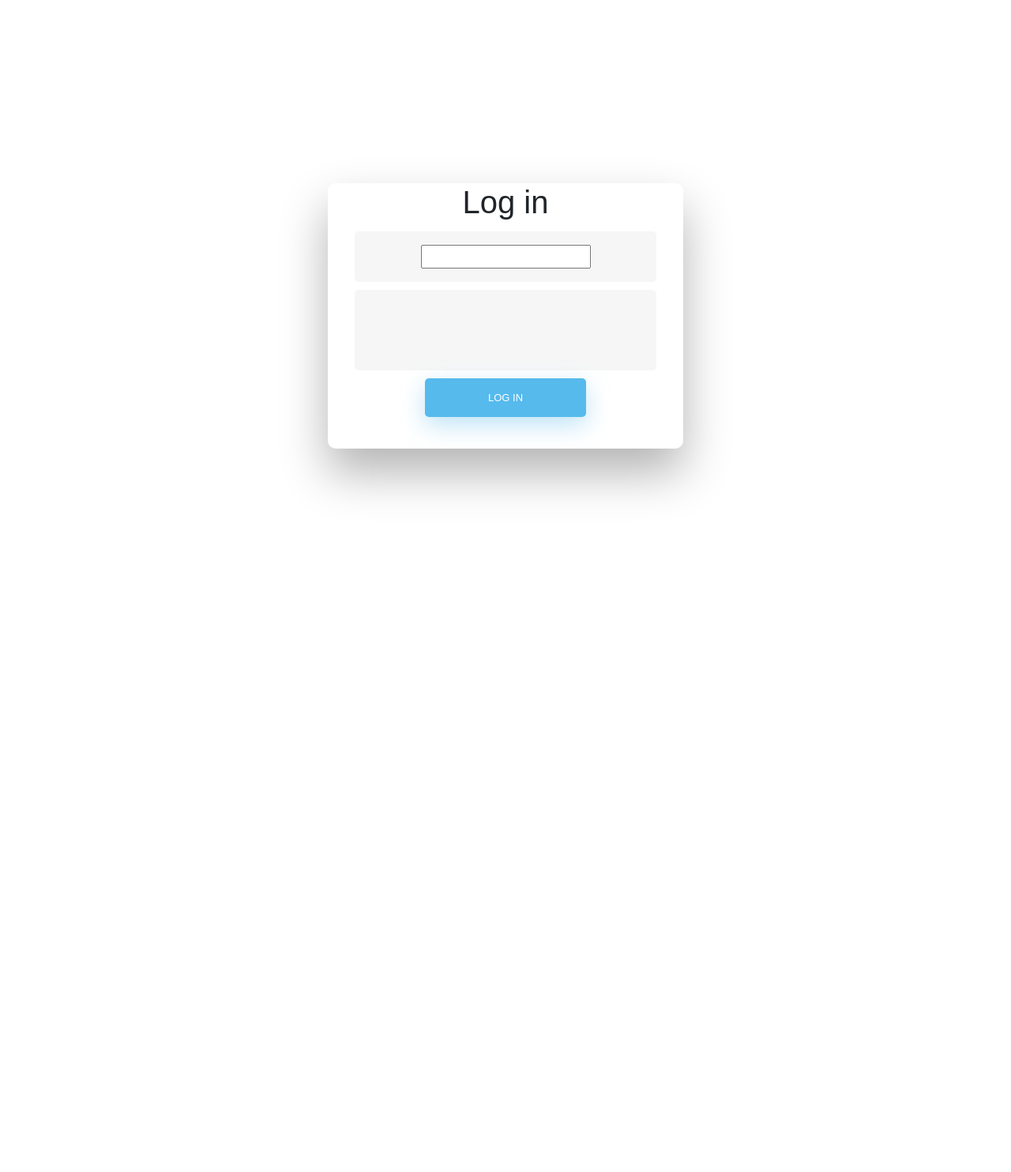
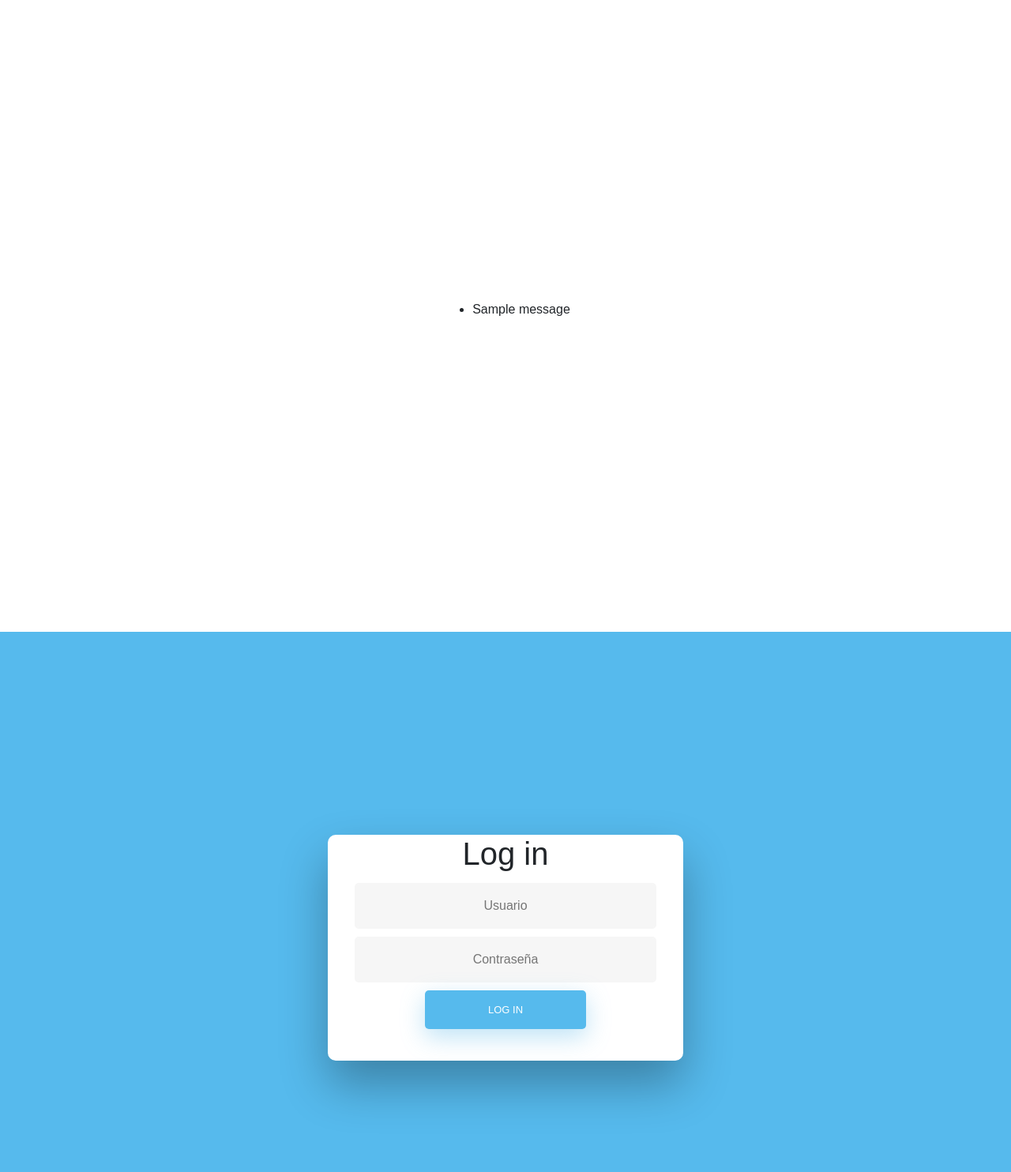
Before and after one commit to jdmejia92/WebSystem, a Flask app: page / in a window 1280 px wide. Shown: the top 1484 px of the page at 79% size. Before the commit the page ends 626 px from the top, so only its background shows below. Run offline with Flask 2, Linux system fonts and the light colour scheme; tables that the repository leaves empty hold one stand-in row (values such as "Sample post"); one stand-in notice (Sample message) is shown; parts of the project's set-up code (start-up, migrations or seed data) failed here and were passed over; some libraries are stand-ins or nearby versions.

Commit message:
Final touch users

```diff
--- a/WebSystem/forms.py
+++ b/WebSystem/forms.py
@@ -1,9 +1,9 @@
 from flask_wtf import FlaskForm
 from wtforms import EmailField, PasswordField, SubmitField
-from wtforms.validators import DataRequired
+from wtforms.validators import DataRequired, EqualTo
 
 
 class UsersForm(FlaskForm):
-    users = EmailField(u"Usuario", validators=[DataRequired(message="Debe colocar el usuario")])
-    password = PasswordField(u"Contraseña", validators=[DataRequired(message="Debe colocar la contraseña")])
+    users = EmailField(u"Usuario", validators=[DataRequired(message="Debe colocar el usuario"), EqualTo("confirm")], render_kw={"placeholder": "Usuario"})
+    password = PasswordField(u"Contraseña", validators=[DataRequired(message="Debe colocar la contraseña"), EqualTo("confirm")], render_kw={"placeholder": "Contraseña"})
     aceptar = SubmitField("Aceptar")
--- a/WebSystem/routes.py
+++ b/WebSystem/routes.py
@@ -1,7 +1,7 @@
 #from flask_login import LoginManager
 from WebSystem.forms import UsersForm
 from WebSystem import app
-from flask import render_template, jsonify, request, url_for, redirect
+from flask import flash, render_template, jsonify, request, url_for, redirect
 #from WebSystem.models import DataProcess
 
 route_db = app.config['ROUTE_BBDD']
@@ -16,8 +16,11 @@ def login():
 
 @app.route("/api/v01/login", methods=["GET", "POST"])
 def machines():
+    form = UsersForm()
     if request.method == "POST":
-        return render_template("system.html")
-    else:
-        print(request.form)
-        return redirect(url_for("start"))
+        if form.validate:
+
+            return render_template("system.html")
+        else:
+            flash("Usuario y/o contraseña incorrectos")
+            return redirect(url_for("start"))
--- a/WebSystem/static/css/login.css
+++ b/WebSystem/static/css/login.css
@@ -114,7 +114,7 @@ h2 {
     transform: scale(0.95);
   }
 
-  input[type=text], #email, #password{
+  input[type=text], input[type=email], input[type=password]{
     background-color: #f6f6f6;
     border: none;
     color: #0d0d0d;
@@ -135,7 +135,7 @@ h2 {
     border-radius: 5px 5px 5px 5px;
   }
 
-  input[type=text]:focus {
+  input[type=text]:focus input[type=email]:focus, input[type=password]:focus{
     background-color: #fff;
     border-bottom: 2px solid #5fbae9;
   }
--- a/WebSystem/static/css/style.css
+++ /dev/null
@@ -1,3 +0,0 @@
-#email {
-
-}
--- a/WebSystem/templates/index.html
+++ b/WebSystem/templates/index.html
@@ -12,19 +12,25 @@
   <title>WebSystem</title>
 </head>
 <body>
+  {% with messages = get_flashed_messages() %}
+    {% if messages %}
+    <section class="wrapper fadeInDown">
+        <ul>
+            {% for message in messages %}
+                <li class="fadeIn second">{{ message }}</li>
+            {% endfor %}
+        </ul>
+    </section>
+    {% endif %}
+  {% endwith%}
   <div class="wrapper fadeInDown">
     <div id="formContent">
       <h1>Log in</h1>
-
       <!-- Login Form -->
       <form action="/api/v01/login" method="POST">
+        {{ formulario.users }}
+        {{ formulario.password }}
         <!--input type="text" id="user" class="fadeIn second" name="user" placeholder="Usuario"-->
-            <div class="fadeIn second" id="email">
-                {{ formulario.users() }}
-            </div>
-            <div class="fadeIn third" id="password">
-                {{ formulario.password() }}
-            </div>
         <!--input type="password" id="password" class="fadeIn third" name="password" placeholder="Contraseña"-->
         <input type="submit" id="Log In" class="fadeIn fourth" value="Log In" name="Log In">
       </form>
--- a/data/create_table_users.sql
+++ b/data/create_table_users.sql
@@ -1,7 +1,7 @@
 CREATE TABLE "Users" (
-	"User"	TEXT NOT NULL,
+	"id"	INTEGER NOT NULL,
+	"User"	TEXT NOT NULL UNIQUE,
 	"Password"	INTEGER NOT NULL,
-	"IP"	INTEGER NOT NULL,
 	"Priority"	TEXT NOT NULL,
-	PRIMARY KEY("User")
+	PRIMARY KEY("id")
 );
```
Also changed, not shown: data/users.db. Lines whose indentation alone changed are shown as unchanged.
